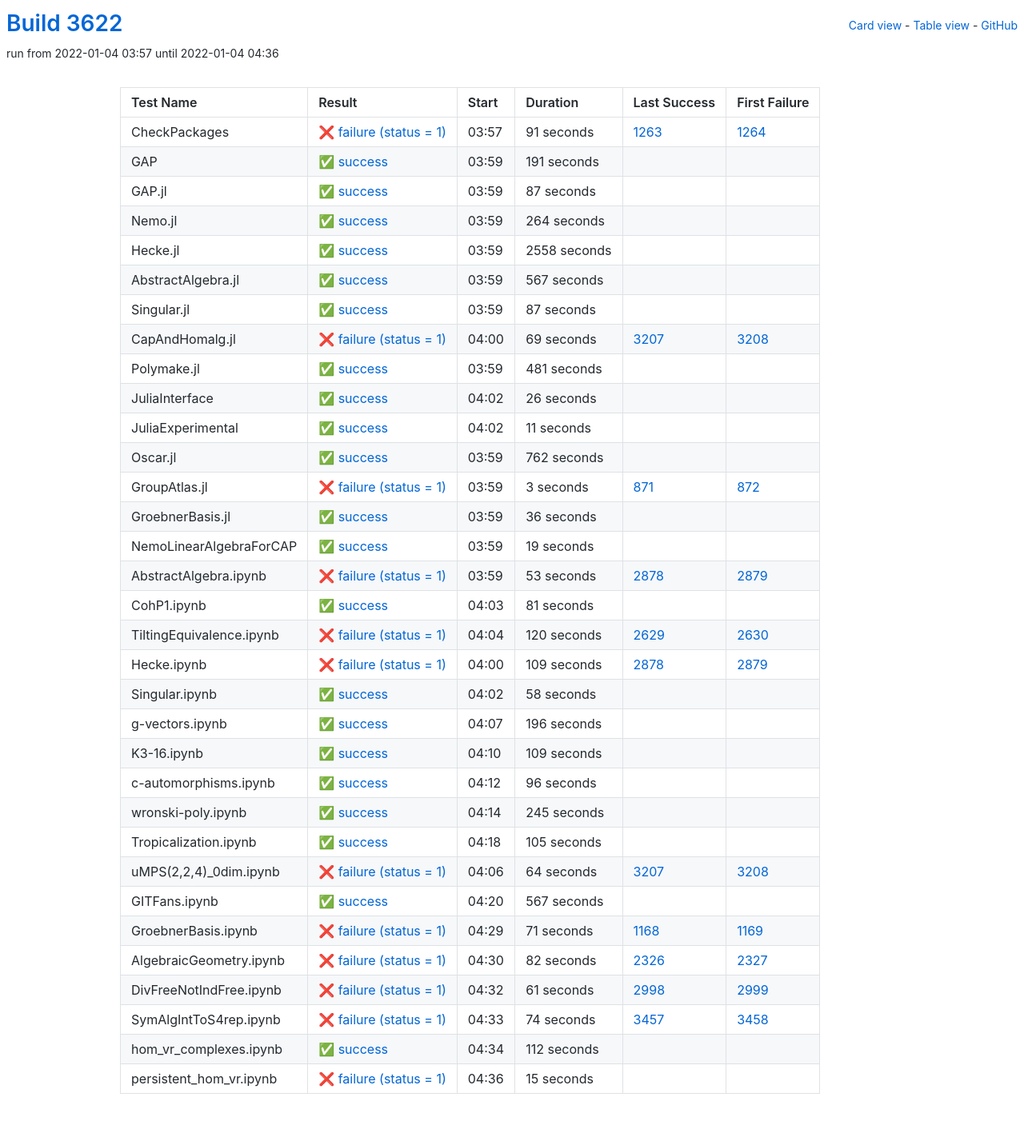
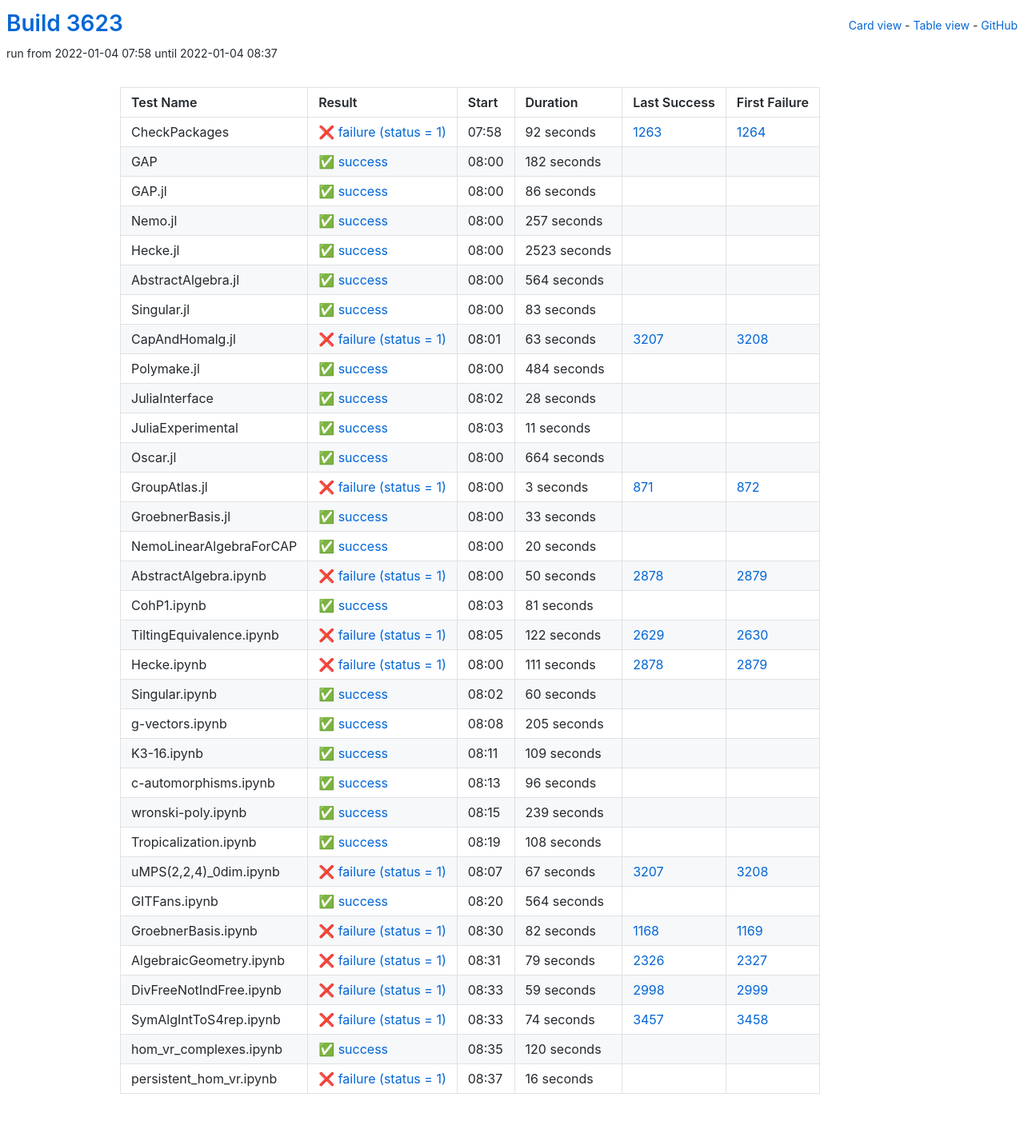
Before and after one commit to oscar-system/oscar-ci-status-stable, a Jekyll site: the page built from table.html, in a window 1280 px wide. Shown: the whole page at 80% size. Built offline with Jekyll 4.4.1, drawn with Linux system fonts in a browser that asks for light colours.

Commit message:
Build #3623

```diff
--- a/_data/ci.yml
+++ b/_data/ci.yml
@@ -1,6 +1,6 @@
 ---
-build: 3622
-build_url: https://oscarci.mathematik.uni-kl.de/job/oscar-stable/3622/
+build: 3623
+build_url: https://oscarci.mathematik.uni-kl.de/job/oscar-stable/3623/
 job: oscar-stable
 organization: oscar-system
 repo: oscar-ci-status-stable
@@ -8,128 +8,128 @@ repourl: https://github.com/oscar-system/oscar-ci-status-stable
 tests:
 - name: CheckPackages
   id: checkpackages
-  log: https://oscarci.mathematik.uni-kl.de/job/oscar-stable/3622/artifact/logs/build-3622/CheckPackages.log
-  start: 2022-01-04 03:57
+  log: https://oscarci.mathematik.uni-kl.de/job/oscar-stable/3623/artifact/logs/build-3623/CheckPackages.log
+  start: 2022-01-04 07:58
   success: false
   exitcode: 1
   status: failure
-  duration: 91
+  duration: 92
   last_success: 1263
   last_success_url: https://oscarci.mathematik.uni-kl.de/job/oscar-stable/1263/
   first_failure: 1264
   first_failure_url: https://oscarci.mathematik.uni-kl.de/job/oscar-stable/1264/
 - name: GAP
   id: gap
-  log: https://oscarci.mathematik.uni-kl.de/job/oscar-stable/3622/artifact/logs/build-3622/GAP.log
-  start: 2022-01-04 03:59
+  log: https://oscarci.mathematik.uni-kl.de/job/oscar-stable/3623/artifact/logs/build-3623/GAP.log
+  start: 2022-01-04 08:00
   success: true
   exitcode: 0
   status: success
-  duration: 191
+  duration: 182
   last_success: false
   last_success_url:
   first_failure: false
   first_failure_url:
 - name: GAP.jl
   id: gap-jl
-  log: https://oscarci.mathematik.uni-kl.de/job/oscar-stable/3622/artifact/logs/build-3622/GAP.jl.log
-  start: 2022-01-04 03:59
+  log: https://oscarci.mathematik.uni-kl.de/job/oscar-stable/3623/artifact/logs/build-3623/GAP.jl.log
+  start: 2022-01-04 08:00
   success: true
   exitcode: 0
   status: success
-  duration: 87
+  duration: 86
   last_success: false
   last_success_url:
   first_failure: false
   first_failure_url:
 - name: Nemo.jl
   id: nemo-jl
-  log: https://oscarci.mathematik.uni-kl.de/job/oscar-stable/3622/artifact/logs/build-3622/Nemo.jl.log
-  start: 2022-01-04 03:59
+  log: https://oscarci.mathematik.uni-kl.de/job/oscar-stable/3623/artifact/logs/build-3623/Nemo.jl.log
+  start: 2022-01-04 08:00
   success: true
   exitcode: 0
   status: success
-  duration: 264
+  duration: 257
   last_success: false
   last_success_url:
   first_failure: false
   first_failure_url:
 - name: Hecke.jl
   id: hecke-jl
-  log: https://oscarci.mathematik.uni-kl.de/job/oscar-stable/3622/artifact/logs/build-3622/Hecke.jl.log
-  start: 2022-01-04 03:59
+  log: https://oscarci.mathematik.uni-kl.de/job/oscar-stable/3623/artifact/logs/build-3623/Hecke.jl.log
+  start: 2022-01-04 08:00
   success: true
   exitcode: 0
   status: success
-  duration: 2558
+  duration: 2523
   last_success: false
   last_success_url:
   first_failure: false
   first_failure_url:
 - name: AbstractAlgebra.jl
   id: abstractalgebra-jl
-  log: https://oscarci.mathematik.uni-kl.de/job/oscar-stable/3622/artifact/logs/build-3622/AbstractAlgebra.jl.log
-  start: 2022-01-04 03:59
+  log: https://oscarci.mathematik.uni-kl.de/job/oscar-stable/3623/artifact/logs/build-3623/AbstractAlgebra.jl.log
+  start: 2022-01-04 08:00
   success: true
   exitcode: 0
   status: success
-  duration: 567
+  duration: 564
   last_success: false
   last_success_url:
   first_failure: false
   first_failure_url:
 - name: Singular.jl
   id: singular-jl
-  log: https://oscarci.mathematik.uni-kl.de/job/oscar-stable/3622/artifact/logs/build-3622/Singular.jl.log
-  start: 2022-01-04 03:59
+  log: https://oscarci.mathematik.uni-kl.de/job/oscar-stable/3623/artifact/logs/build-3623/Singular.jl.log
+  start: 2022-01-04 08:00
   success: true
   exitcode: 0
   status: success
-  duration: 87
+  duration: 83
   last_success: false
   last_success_url:
   first_failure: false
   first_failure_url:
 - name: CapAndHomalg.jl
   id: capandhomalg-jl
-  log: https://oscarci.mathematik.uni-kl.de/job/oscar-stable/3622/artifact/logs/build-3622/CapAndHomalg.jl.log
-  start: 2022-01-04 04:00
+  log: https://oscarci.mathematik.uni-kl.de/job/oscar-stable/3623/artifact/logs/build-3623/CapAndHomalg.jl.log
+  start: 2022-01-04 08:01
   success: false
   exitcode: 1
   status: failure
-  duration: 69
+  duration: 63
   last_success: 3207
   last_success_url: https://oscarci.mathematik.uni-kl.de/job/oscar-stable/3207/
   first_failure: 3208
   first_failure_url: https://oscarci.mathematik.uni-kl.de/job/oscar-stable/3208/
 - name: Polymake.jl
   id: polymake-jl
-  log: https://oscarci.mathematik.uni-kl.de/job/oscar-stable/3622/artifact/logs/build-3622/Polymake.jl.log
-  start: 2022-01-04 03:59
+  log: https://oscarci.mathematik.uni-kl.de/job/oscar-stable/3623/artifact/logs/build-3623/Polymake.jl.log
+  start: 2022-01-04 08:00
   success: true
   exitcode: 0
   status: success
-  duration: 481
+  duration: 484
   last_success: false
   last_success_url:
   first_failure: false
   first_failure_url:
 - name: JuliaInterface
   id: juliainterface
-  log: https://oscarci.mathematik.uni-kl.de/job/oscar-stable/3622/artifact/logs/build-3622/JuliaInterface.log
-  start: 2022-01-04 04:02
+  log: https://oscarci.mathematik.uni-kl.de/job/oscar-stable/3623/artifact/logs/build-3623/JuliaInterface.log
+  start: 2022-01-04 08:02
   success: true
   exitcode: 0
   status: success
-  duration: 26
+  duration: 28
   last_success: false
   last_success_url:
   first_failure: false
   first_failure_url:
 - name: JuliaExperimental
   id: juliaexperimental
-  log: https://oscarci.mathematik.uni-kl.de/job/oscar-stable/3622/artifact/logs/build-3622/JuliaExperimental.log
-  start: 2022-01-04 04:02
+  log: https://oscarci.mathematik.uni-kl.de/job/oscar-stable/3623/artifact/logs/build-3623/JuliaExperimental.log
+  start: 2022-01-04 08:03
   success: true
   exitcode: 0
   status: success
@@ -140,20 +140,20 @@ tests:
   first_failure_url:
 - name: Oscar.jl
   id: oscar-jl
-  log: https://oscarci.mathematik.uni-kl.de/job/oscar-stable/3622/artifact/logs/build-3622/Oscar.jl.log
-  start: 2022-01-04 03:59
+  log: https://oscarci.mathematik.uni-kl.de/job/oscar-stable/3623/artifact/logs/build-3623/Oscar.jl.log
+  start: 2022-01-04 08:00
   success: true
   exitcode: 0
   status: success
-  duration: 762
+  duration: 664
   last_success: false
   last_success_url:
   first_failure: false
   first_failure_url:
 - name: GroupAtlas.jl
   id: groupatlas-jl
-  log: https://oscarci.mathematik.uni-kl.de/job/oscar-stable/3622/artifact/logs/build-3622/GroupAtlas.jl.log
-  start: 2022-01-04 03:59
+  log: https://oscarci.mathematik.uni-kl.de/job/oscar-stable/3623/artifact/logs/build-3623/GroupAtlas.jl.log
+  start: 2022-01-04 08:00
   success: false
   exitcode: 1
   status: failure
@@ -164,44 +164,44 @@ tests:
   first_failure_url: https://oscarci.mathematik.uni-kl.de/job/oscar-stable/872/
 - name: GroebnerBasis.jl
   id: groebnerbasis-jl
-  log: https://oscarci.mathematik.uni-kl.de/job/oscar-stable/3622/artifact/logs/build-3622/GroebnerBasis.jl.log
-  start: 2022-01-04 03:59
+  log: https://oscarci.mathematik.uni-kl.de/job/oscar-stable/3623/artifact/logs/build-3623/GroebnerBasis.jl.log
+  start: 2022-01-04 08:00
   success: true
   exitcode: 0
   status: success
-  duration: 36
+  duration: 33
   last_success: false
   last_success_url:
   first_failure: false
   first_failure_url:
 - name: NemoLinearAlgebraForCAP
   id: nemolinearalgebraforcap
-  log: https://oscarci.mathematik.uni-kl.de/job/oscar-stable/3622/artifact/logs/build-3622/NemoLinearAlgebraForCAP.log
-  start: 2022-01-04 03:59
+  log: https://oscarci.mathematik.uni-kl.de/job/oscar-stable/3623/artifact/logs/build-3623/NemoLinearAlgebraForCAP.log
+  start: 2022-01-04 08:00
   success: true
   exitcode: 0
   status: success
-  duration: 19
+  duration: 20
   last_success: false
   last_success_url:
   first_failure: false
   first_failure_url:
 - name: AbstractAlgebra.ipynb
   id: abstractalgebra-ipynb
-  log: https://oscarci.mathematik.uni-kl.de/job/oscar-stable/3622/artifact/logs/build-3622/AbstractAlgebra.ipynb.log
-  start: 2022-01-04 03:59
+  log: https://oscarci.mathematik.uni-kl.de/job/oscar-stable/3623/artifact/logs/build-3623/AbstractAlgebra.ipynb.log
+  start: 2022-01-04 08:00
   success: false
   exitcode: 1
   status: failure
-  duration: 53
+  duration: 50
   last_success: 2878
   last_success_url: https://oscarci.mathematik.uni-kl.de/job/oscar-stable/2878/
   first_failure: 2879
   first_failure_url: https://oscarci.mathematik.uni-kl.de/job/oscar-stable/2879/
 - name: CohP1.ipynb
   id: cohp1-ipynb
-  log: https://oscarci.mathematik.uni-kl.de/job/oscar-stable/3622/artifact/logs/build-3622/CohP1.ipynb.log
-  start: 2022-01-04 04:03
+  log: https://oscarci.mathematik.uni-kl.de/job/oscar-stable/3623/artifact/logs/build-3623/CohP1.ipynb.log
+  start: 2022-01-04 08:03
   success: true
   exitcode: 0
   status: success
@@ -212,56 +212,56 @@ tests:
   first_failure_url:
 - name: TiltingEquivalence.ipynb
   id: tiltingequivalence-ipynb
-  log: https://oscarci.mathematik.uni-kl.de/job/oscar-stable/3622/artifact/logs/build-3622/TiltingEquivalence.ipynb.log
-  start: 2022-01-04 04:04
+  log: https://oscarci.mathematik.uni-kl.de/job/oscar-stable/3623/artifact/logs/build-3623/TiltingEquivalence.ipynb.log
+  start: 2022-01-04 08:05
   success: false
   exitcode: 1
   status: failure
-  duration: 120
+  duration: 122
   last_success: 2629
   last_success_url: https://oscarci.mathematik.uni-kl.de/job/oscar-stable/2629/
   first_failure: 2630
   first_failure_url: https://oscarci.mathematik.uni-kl.de/job/oscar-stable/2630/
 - name: Hecke.ipynb
   id: hecke-ipynb
-  log: https://oscarci.mathematik.uni-kl.de/job/oscar-stable/3622/artifact/logs/build-3622/Hecke.ipynb.log
-  start: 2022-01-04 04:00
+  log: https://oscarci.mathematik.uni-kl.de/job/oscar-stable/3623/artifact/logs/build-3623/Hecke.ipynb.log
+  start: 2022-01-04 08:00
   success: false
   exitcode: 1
   status: failure
-  duration: 109
+  duration: 111
   last_success: 2878
   last_success_url: https://oscarci.mathematik.uni-kl.de/job/oscar-stable/2878/
   first_failure: 2879
   first_failure_url: https://oscarci.mathematik.uni-kl.de/job/oscar-stable/2879/
 - name: Singular.ipynb
   id: singular-ipynb
-  log: https://oscarci.mathematik.uni-kl.de/job/oscar-stable/3622/artifact/logs/build-3622/Singular.ipynb.log
-  start: 2022-01-04 04:02
+  log: https://oscarci.mathematik.uni-kl.de/job/oscar-stable/3623/artifact/logs/build-3623/Singular.ipynb.log
+  start: 2022-01-04 08:02
   success: true
   exitcode: 0
   status: success
-  duration: 58
+  duration: 60
   last_success: false
   last_success_url:
   first_failure: false
   first_failure_url:
 - name: g-vectors.ipynb
   id: g-vectors-ipynb
-  log: https://oscarci.mathematik.uni-kl.de/job/oscar-stable/3622/artifact/logs/build-3622/g-vectors.ipynb.log
-  start: 2022-01-04 04:07
+  log: https://oscarci.mathematik.uni-kl.de/job/oscar-stable/3623/artifact/logs/build-3623/g-vectors.ipynb.log
+  start: 2022-01-04 08:08
   success: true
   exitcode: 0
   status: success
-  duration: 196
+  duration: 205
   last_success: false
   last_success_url:
   first_failure: false
   first_failure_url:
 - name: K3-16.ipynb
   id: k3-16-ipynb
-  log: https://oscarci.mathematik.uni-kl.de/job/oscar-stable/3622/artifact/logs/build-3622/K3-16.ipynb.log
-  start: 2022-01-04 04:10
+  log: https://oscarci.mathematik.uni-kl.de/job/oscar-stable/3623/artifact/logs/build-3623/K3-16.ipynb.log
+  start: 2022-01-04 08:11
   success: true
   exitcode: 0
   status: success
@@ -272,8 +272,8 @@ tests:
   first_failure_url:
 - name: c-automorphisms.ipynb
   id: c-automorphisms-ipynb
-  log: https://oscarci.mathematik.uni-kl.de/job/oscar-stable/3622/artifact/logs/build-3622/c-automorphisms.ipynb.log
-  start: 2022-01-04 04:12
+  log: https://oscarci.mathematik.uni-kl.de/job/oscar-stable/3623/artifact/logs/build-3623/c-automorphisms.ipynb.log
+  start: 2022-01-04 08:13
   success: true
   exitcode: 0
   status: success
@@ -284,92 +284,92 @@ tests:
   first_failure_url:
 - name: wronski-poly.ipynb
   id: wronski-poly-ipynb
-  log: https://oscarci.mathematik.uni-kl.de/job/oscar-stable/3622/artifact/logs/build-3622/wronski-poly.ipynb.log
-  start: 2022-01-04 04:14
+  log: https://oscarci.mathematik.uni-kl.de/job/oscar-stable/3623/artifact/logs/build-3623/wronski-poly.ipynb.log
+  start: 2022-01-04 08:15
   success: true
   exitcode: 0
   status: success
-  duration: 245
+  duration: 239
   last_success: false
   last_success_url:
   first_failure: false
   first_failure_url:
 - name: Tropicalization.ipynb
   id: tropicalization-ipynb
-  log: https://oscarci.mathematik.uni-kl.de/job/oscar-stable/3622/artifact/logs/build-3622/Tropicalization.ipynb.log
-  start: 2022-01-04 04:18
+  log: https://oscarci.mathematik.uni-kl.de/job/oscar-stable/3623/artifact/logs/build-3623/Tropicalization.ipynb.log
+  start: 2022-01-04 08:19
   success: true
   exitcode: 0
   status: success
-  duration: 105
+  duration: 108
   last_success: false
   last_success_url:
   first_failure: false
   first_failure_url:
 - name: uMPS(2,2,4)_0dim.ipynb
   id: umps-2-2-4-0dim-ipynb
-  log: https://oscarci.mathematik.uni-kl.de/job/oscar-stable/3622/artifact/logs/build-3622/uMPS-2-2-4-_0dim.ipynb.log
-  start: 2022-01-04 04:06
+  log: https://oscarci.mathematik.uni-kl.de/job/oscar-stable/3623/artifact/logs/build-3623/uMPS-2-2-4-_0dim.ipynb.log
+  start: 2022-01-04 08:07
   success: false
   exitcode: 1
   status: failure
-  duration: 64
+  duration: 67
   last_success: 3207
   last_success_url: https://oscarci.mathematik.uni-kl.de/job/oscar-stable/3207/
   first_failure: 3208
   first_failure_url: https://oscarci.mathematik.uni-kl.de/job/oscar-stable/3208/
 - name: GITFans.ipynb
   id: gitfans-ipynb
-  log: https://oscarci.mathematik.uni-kl.de/job/oscar-stable/3622/artifact/logs/build-3622/GITFans.ipynb.log
-  start: 2022-01-04 04:20
+  log: https://oscarci.mathematik.uni-kl.de/job/oscar-stable/3623/artifact/logs/build-3623/GITFans.ipynb.log
+  start: 2022-01-04 08:20
   success: true
   exitcode: 0
   status: success
-  duration: 567
+  duration: 564
   last_success: false
   last_success_url:
   first_failure: false
   first_failure_url:
 - name: GroebnerBasis.ipynb
   id: groebnerbasis-ipynb
-  log: https://oscarci.mathematik.uni-kl.de/job/oscar-stable/3622/artifact/logs/build-3622/GroebnerBasis.ipynb.log
-  start: 2022-01-04 04:29
+  log: https://oscarci.mathematik.uni-kl.de/job/oscar-stable/3623/artifact/logs/build-3623/GroebnerBasis.ipynb.log
+  start: 2022-01-04 08:30
   success: false
   exitcode: 1
   status: failure
-  duration: 71
+  duration: 82
   last_success: 1168
   last_success_url: https://oscarci.mathematik.uni-kl.de/job/oscar-stable/1168/
   first_failure: 1169
   first_failure_url: https://oscarci.mathematik.uni-kl.de/job/oscar-stable/1169/
 - name: AlgebraicGeometry.ipynb
   id: algebraicgeometry-ipynb
-  log: https://oscarci.mathematik.uni-kl.de/job/oscar-stable/3622/artifact/logs/build-3622/AlgebraicGeometry.ipynb.log
-  start: 2022-01-04 04:30
+  log: https://oscarci.mathematik.uni-kl.de/job/oscar-stable/3623/artifact/logs/build-3623/AlgebraicGeometry.ipynb.log
+  start: 2022-01-04 08:31
   success: false
   exitcode: 1
   status: failure
-  duration: 82
+  duration: 79
   last_success: 2326
   last_success_url: https://oscarci.mathematik.uni-kl.de/job/oscar-stable/2326/
   first_failure: 2327
   first_failure_url: https://oscarci.mathematik.uni-kl.de/job/oscar-stable/2327/
 - name: DivFreeNotIndFree.ipynb
   id: divfreenotindfree-ipynb
-  log: https://oscarci.mathematik.uni-kl.de/job/oscar-stable/3622/artifact/logs/build-3622/DivFreeNotIndFree.ipynb.log
-  start: 2022-01-04 04:32
+  log: https://oscarci.mathematik.uni-kl.de/job/oscar-stable/3623/artifact/logs/build-3623/DivFreeNotIndFree.ipynb.log
+  start: 2022-01-04 08:33
   success: false
   exitcode: 1
   status: failure
-  duration: 61
+  duration: 59
   last_success: 2998
   last_success_url: https://oscarci.mathematik.uni-kl.de/job/oscar-stable/2998/
   first_failure: 2999
   first_failure_url: https://oscarci.mathematik.uni-kl.de/job/oscar-stable/2999/
 - name: SymAlgIntToS4rep.ipynb
   id: symalginttos4rep-ipynb
-  log: https://oscarci.mathematik.uni-kl.de/job/oscar-stable/3622/artifact/logs/build-3622/SymAlgIntToS4rep.ipynb.log
-  start: 2022-01-04 04:33
+  log: https://oscarci.mathematik.uni-kl.de/job/oscar-stable/3623/artifact/logs/build-3623/SymAlgIntToS4rep.ipynb.log
+  start: 2022-01-04 08:33
   success: false
   exitcode: 1
   status: failure
@@ -380,24 +380,24 @@ tests:
   first_failure_url: https://oscarci.mathematik.uni-kl.de/job/oscar-stable/3458/
 - name: hom_vr_complexes.ipynb
   id: hom-vr-complexes-ipynb
-  log: https://oscarci.mathematik.uni-kl.de/job/oscar-stable/3622/artifact/logs/build-3622/hom_vr_complexes.ipynb.log
-  start: 2022-01-04 04:34
+  log: https://oscarci.mathematik.uni-kl.de/job/oscar-stable/3623/artifact/logs/build-3623/hom_vr_complexes.ipynb.log
+  start: 2022-01-04 08:35
   success: true
   exitcode: 0
   status: success
-  duration: 112
+  duration: 120
   last_success: false
   last_success_url:
   first_failure: false
   first_failure_url:
 - name: persistent_hom_vr.ipynb
   id: persistent-hom-vr-ipynb
-  log: https://oscarci.mathematik.uni-kl.de/job/oscar-stable/3622/artifact/logs/build-3622/persistent_hom_vr.ipynb.log
-  start: 2022-01-04 04:36
+  log: https://oscarci.mathematik.uni-kl.de/job/oscar-stable/3623/artifact/logs/build-3623/persistent_hom_vr.ipynb.log
+  start: 2022-01-04 08:37
   success: false
   exitcode: 1
   status: failure
-  duration: 15
+  duration: 16
   last_success: false
   last_success_url:
   first_failure: false
```
Also changed, not shown: README.md.
